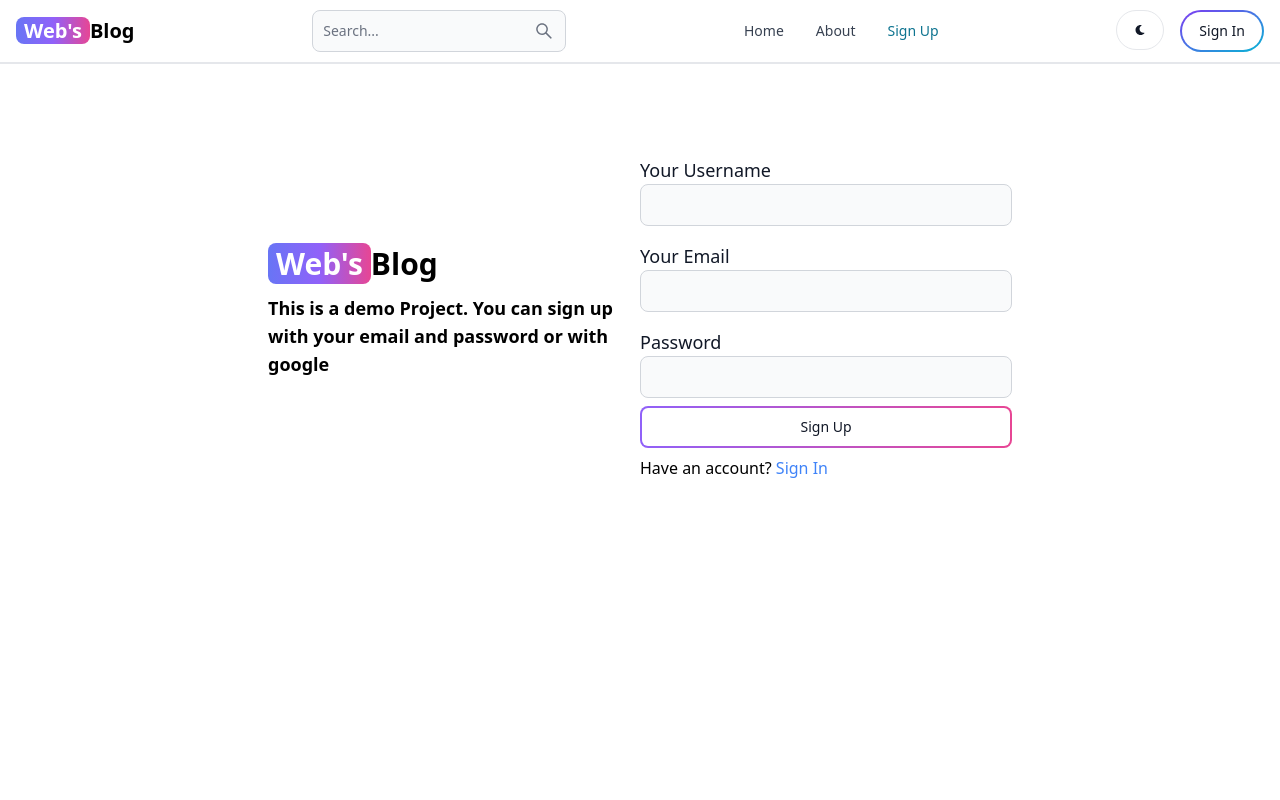
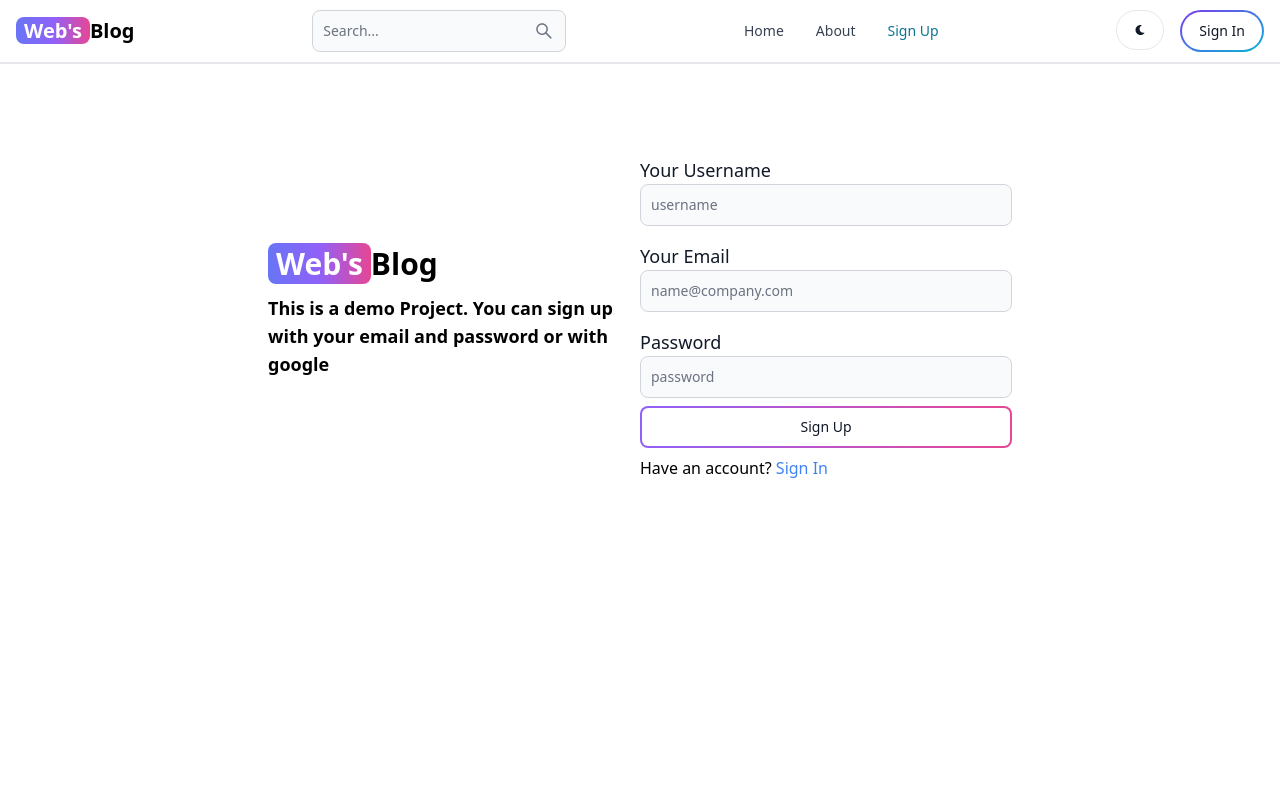
Before and after one commit to Narvana/MERN-Blog, a React (Vite) app in the folder client/: page /signup in a window 1280 px wide. Shown: the top 800 px of the page. Built offline with nearby package versions, Linux system fonts and the light colour scheme.

Commit message:
Create Signup

```diff
--- a/client/src/pages/Signup.jsx
+++ b/client/src/pages/Signup.jsx
@@ -21,15 +21,15 @@ function Signup() {
         <form className='flex flex-col gap-2'>
           <div className=''>
           <Label className='text-lg' value='Your Username'/>
-            <TextInput/>
+            <TextInput type='text' placeholder='username' id="username"/>
           </div>
           <div className='pt-2'>
           <Label className='text-lg' value='Your Email'/>
-            <TextInput/>
+            <TextInput type='email' placeholder='name@company.com' id="email"/>
             </div>
           <div className='pt-2'>
           <Label className='text-lg' value='Password'/>
-            <TextInput/>
+            <TextInput type='password' placeholder='password' id="password"/>
           </div>
           <Button  gradientDuoTone='purpleToPink' outline type='submit'>Sign Up</Button>
         </form>
```
